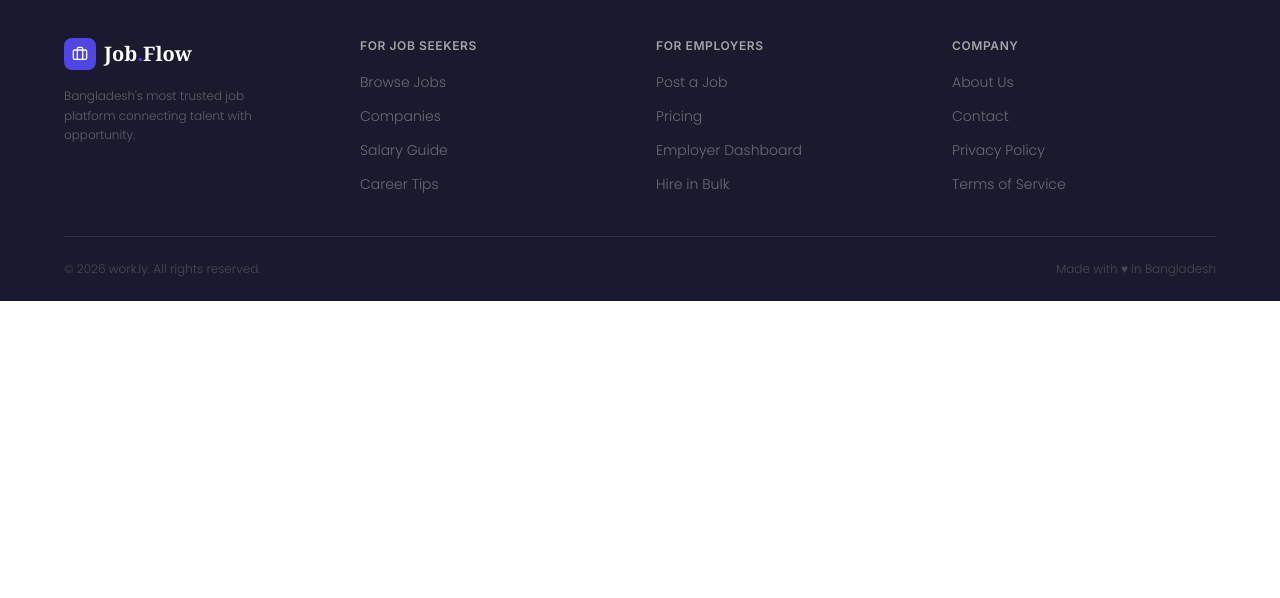
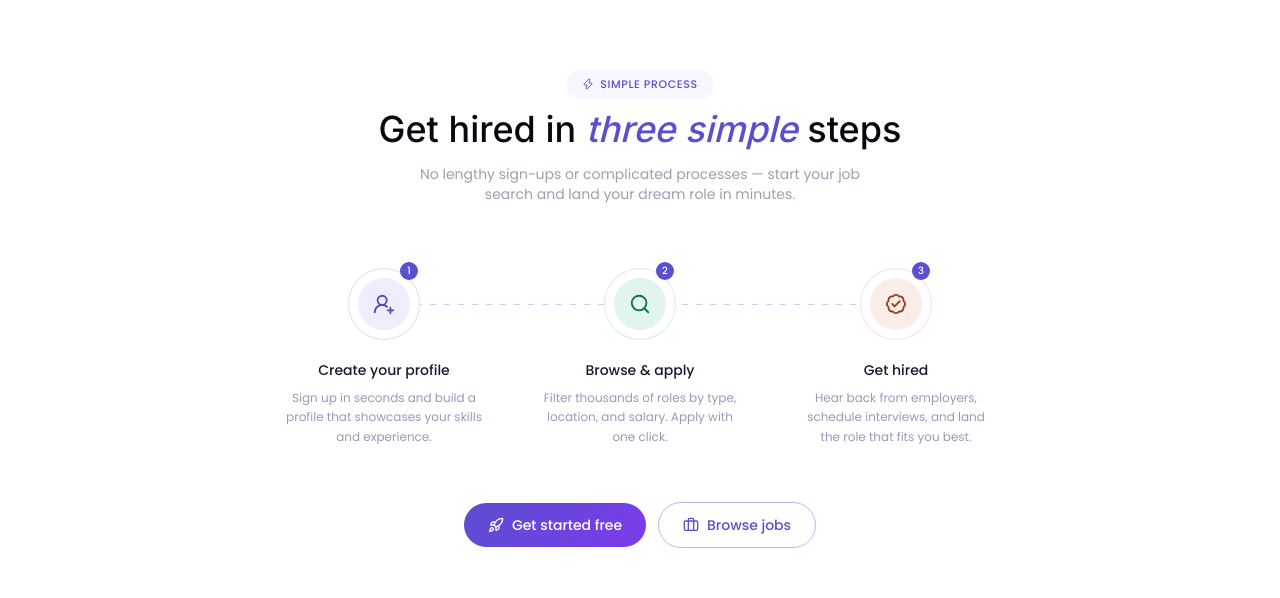
Before and after one commit to hayatul-islam/job-flow, a Next.js app in the folder frontend/: page / in a window 1280 px wide. Shown: the part 1894-2492 px from the top of the page. Before the commit the page ends 2195 px from the top, so only its background shows below. Built offline with nearby package versions, Linux system fonts and the light colour scheme; no server answers.

Commit message:
style: design the how it works section

```diff
--- a/frontend/app/globals.css
+++ b/frontend/app/globals.css
@@ -26,7 +26,8 @@
   --foreground: oklch(0.145 0 0);
   /* --primary: #5b4fcf;
   --primary-100: #4a3fb8; */
-  --primary: #4f46e5;
+  /* --primary: #4f46e5; */
+  --primary: #5b4fcf;
   --primary-100: #4a3fb8;
   --primary-dark: #3a2fa0;
   --primary-light: #7b6fe0;
--- a/frontend/app/page.tsx
+++ b/frontend/app/page.tsx
@@ -1,5 +1,6 @@
 import Categories from "@/components/home/Categories";
 import HeroSection from "@/components/home/HeroSection";
+import HowItWorks from "@/components/home/HowItWorks";
 import RecentJobs from "@/components/home/RecentJobs";
 
 const page = () => {
@@ -8,6 +9,7 @@ const page = () => {
       <HeroSection />
       <Categories />
       <RecentJobs />
+      <HowItWorks />
     </>
   );
 };
--- /dev/null
+++ b/frontend/components/home/HowItWorks.tsx
@@ -0,0 +1,140 @@
+"use client";
+
+import {
+  BadgeCheck,
+  Briefcase,
+  Rocket,
+  Search,
+  UserRoundPlus,
+  Zap,
+} from "lucide-react";
+import Link from "next/link";
+
+const STEPS = [
+  {
+    number: 1,
+    icon: UserRoundPlus,
+    iconBg: "#EEEDFE",
+    iconColor: "#534AB7",
+    ringBorder: "rgba(91,79,207,0.18)",
+    title: "Create your profile",
+    desc: "Sign up in seconds and build a profile that showcases your skills and experience.",
+  },
+  {
+    number: 2,
+    icon: Search,
+    iconBg: "#E1F5EE",
+    iconColor: "#0F6E56",
+    ringBorder: "rgba(29,158,117,0.18)",
+    title: "Browse & apply",
+    desc: "Filter thousands of roles by type, location, and salary. Apply with one click.",
+  },
+  {
+    number: 3,
+    icon: BadgeCheck,
+    iconBg: "#FAECE7",
+    iconColor: "#993C1D",
+    ringBorder: "rgba(216,90,48,0.18)",
+    title: "Get hired",
+    desc: "Hear back from employers, schedule interviews, and land the role that fits you best.",
+  },
+];
+
+export default function HowItWorks() {
+  return (
+    <section className="py-20 px-4 bg-white">
+      <div className="container max-w-6xl mx-auto">
+        <div className="flex flex-col items-center text-center mb-16">
+          <div className="inline-flex items-center gap-1.5 text-[11px] font-medium tracking-[0.6px] uppercase rounded-full px-4 py-1.5 mb-2 bg-light-background text-primary">
+            <Zap className="w-3 h-3" />
+            Simple process
+          </div>
+
+          <h2 className="text-4xl font-medium text-black leading-tight">
+            Get hired in{" "}
+            <span className="text-primary italic">three simple</span> steps
+          </h2>
+
+          <p className="max-w-md text-sm text-gray-400 mt-3">
+            No lengthy sign-ups or complicated processes — start your job search
+            and land your dream role in minutes.
+          </p>
+        </div>
+
+        <div className="relative grid grid-cols-1 sm:grid-cols-3 gap-10 sm:gap-0 max-w-3xl mx-auto">
+          <div
+            className="hidden sm:block absolute top-9 pointer-events-none"
+            style={{
+              left: "calc(16.66% + 32px)",
+              right: "calc(16.66% + 32px)",
+              height: "1px",
+              backgroundImage:
+                "repeating-linear-gradient(90deg,#CECBF6 0,#CECBF6 6px,transparent 6px,transparent 14px)",
+            }}
+          />
+
+          {STEPS.map((step) => (
+            <div
+              key={step.number}
+              className="relative flex flex-col items-center text-center px-4 z-10"
+            >
+              <div className="absolute top-0 left-1/2 translate-x-4 -translate-y-1.5 w-[18px] h-[18px] rounded-full flex items-center justify-center text-[10px] font-medium text-white z-20 bg-primary">
+                {step.number}
+              </div>
+
+              <div
+                className="w-[72px] h-[72px] rounded-full flex items-center justify-center mb-5"
+                style={{
+                  border: `1.5px solid ${step.ringBorder}`,
+                  background: "white",
+                }}
+              >
+                <div
+                  className="w-[52px] h-[52px] rounded-full flex items-center justify-center"
+                  style={{ background: step.iconBg, color: step.iconColor }}
+                >
+                  <step.icon className="w-[22px] h-[22px]" />
+                </div>
+              </div>
+
+              <p
+                className="text-sm font-medium mb-2"
+                style={{ color: "#1a1a2e" }}
+              >
+                {step.title}
+              </p>
+              <p
+                className="text-xs leading-relaxed max-w-[200px]"
+                style={{ color: "#9999b8" }}
+              >
+                {step.desc}
+              </p>
+            </div>
+          ))}
+        </div>
+
+        <div className="flex flex-col sm:flex-row items-center justify-center gap-3 mt-14">
+          <Link
+            href="/register"
+            className="flex items-center gap-2 px-6 py-3 rounded-full text-sm font-medium text-white transition-opacity hover:opacity-85"
+            style={{
+              background:
+                "linear-gradient(135deg, var(--primary) 0%, var(--primary-light) 100%)",
+            }}
+          >
+            <Rocket className="w-4 h-4" />
+            Get started free
+          </Link>
+
+          <Link
+            href="/jobs"
+            className="flex items-center gap-2 px-6 py-3 rounded-full text-sm font-medium transition-colors hover:bg-white text-primary border border-primary/40"
+          >
+            <Briefcase className="w-4 h-4" />
+            Browse jobs
+          </Link>
+        </div>
+      </div>
+    </section>
+  );
+}
--- a/frontend/components/home/RecentJobs.tsx
+++ b/frontend/components/home/RecentJobs.tsx
@@ -40,7 +40,7 @@ export default function RecentJobs() {
               Recent jobs
             </h2>
 
-            <p className="mt-1 text-sm text-[#9999b8]">
+            <p className="mt-1 text-sm text-gray-500">
               {isLoading
                 ? ""
                 : `${jobs.length} position${jobs.length !== 1 ? "s" : ""} available`}
@@ -83,13 +83,3 @@ export default function RecentJobs() {
     </section>
   );
 }
-
-function SkeletonList() {
-  return (
-    <div className="flex flex-col gap-3">
-      {Array.from({ length: 4 }).map((_, i) => (
-        <div key={i} className="h-20 rounded-2xl bg-primary/5 animate-pulse" />
-      ))}
-    </div>
-  );
-}
```
